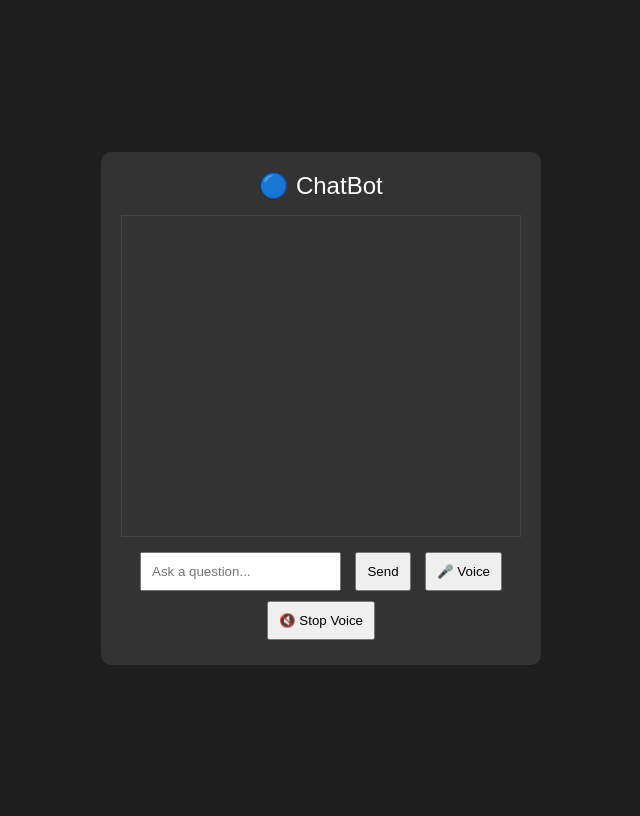
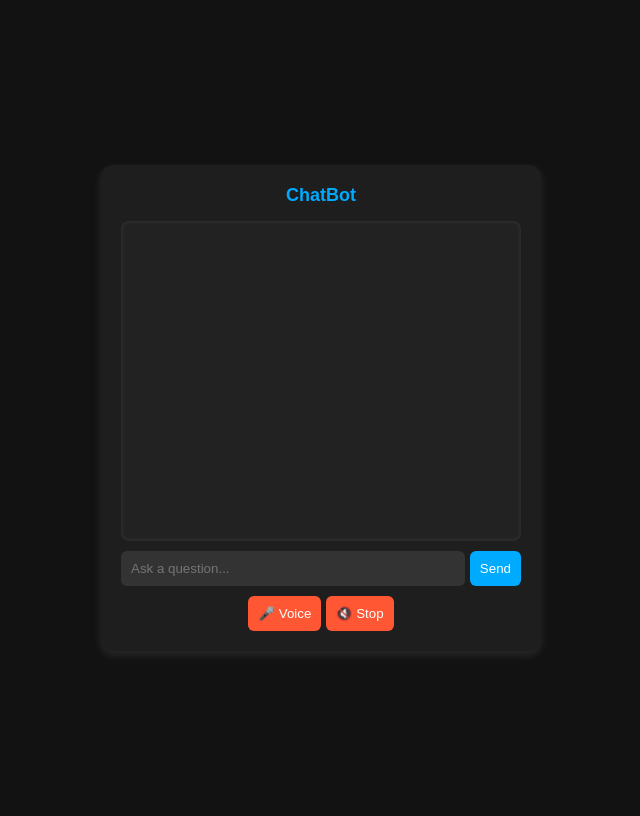
Before and after one commit to RAJPOWELL/ChatBot-Aravind, a Flask app: page / in a window 1280 px wide. Shown: the whole page, without its empty margins (319-959 px from the left). Run offline with Flask 3, Linux system fonts and the light colour scheme; some libraries are stand-ins or nearby versions.

Commit message:
Initial 02

```diff
--- a/static/styles.css
+++ /dev/null
@@ -1,39 +0,0 @@
-body {
-    background-color: #1e1e1e;
-    color: white;
-    font-family: Arial, sans-serif;
-    display: flex;
-    justify-content: center;
-    align-items: center;
-    height: 100vh;
-}
-
-.chat-container {
-    width: 400px;
-    background-color: #333;
-    padding: 20px;
-    border-radius: 10px;
-    text-align: center;
-}
-
-.logo {
-    font-size: 24px;
-    margin-bottom: 15px;
-}
-
-.chat-box {
-    height: 300px;
-    overflow-y: auto;
-    border: 1px solid #444;
-    padding: 10px;
-    margin-bottom: 10px;
-}
-
-input, button {
-    padding: 10px;
-    margin: 5px;
-}
-
-button {
-    cursor: pointer;
-}
--- a/templates/index.html
+++ b/templates/index.html
@@ -4,16 +4,139 @@
     <meta charset="UTF-8">
     <meta name="viewport" content="width=device-width, initial-scale=1.0">
     <title>Chatbot</title>
-    <link rel="stylesheet" href="{{ url_for('static', filename='styles.css') }}">
+    <style>
+        /* General Styles */
+        body {
+            background-color: #121212;
+            color: white;
+            font-family: "Poppins", sans-serif;
+            display: flex;
+            justify-content: center;
+            align-items: center;
+            height: 100vh;
+        }
+
+        /* Chat Container */
+        .chat-container {
+            width: 400px;
+            background-color: #1e1e1e;
+            padding: 20px;
+            border-radius: 12px;
+            box-shadow: 0 4px 10px rgba(255, 255, 255, 0.1);
+            text-align: center;
+        }
+
+        /* Header */
+        .header {
+            display: flex;
+            align-items: center;
+            justify-content: center;
+            margin-bottom: 15px;
+        }
+
+        .logo {
+            width: 40px;
+            height: 40px;
+            margin-right: 10px;
+        }
+
+        .logo-text {
+            font-size: 18px;
+            font-weight: bold;
+            color: #00aaff;
+        }
+
+        /* Chat Box */
+        .chat-box {
+            height: 300px;
+            overflow-y: auto;
+            background: #222;
+            padding: 10px;
+            border-radius: 8px;
+            box-shadow: inset 0 0 5px rgba(255, 255, 255, 0.1);
+            margin-bottom: 10px;
+        }
+
+        /* Chat Messages */
+        .message {
+            padding: 8px 12px;
+            border-radius: 18px;
+            margin-bottom: 5px;
+            width: fit-content;
+            max-width: 80%;
+            word-wrap: break-word;
+        }
+
+        .user {
+            background: #00aaff;
+            color: white;
+            align-self: flex-end;
+            margin-left: auto;
+        }
+
+        .bot {
+            background: #444;
+            color: white;
+            align-self: flex-start;
+        }
+
+        /* Input & Buttons */
+        .input-container {
+            display: flex;
+            gap: 5px;
+        }
+
+        input {
+            flex: 1;
+            padding: 10px;
+            border: none;
+            border-radius: 6px;
+            background: #333;
+            color: white;
+        }
+
+        button {
+            padding: 10px;
+            border: none;
+            border-radius: 6px;
+            cursor: pointer;
+            transition: 0.3s;
+            background: #00aaff;
+            color: white;
+        }
+
+        button:hover {
+            background: #0088cc;
+        }
+
+        /* Voice Controls */
+        .voice-controls {
+            margin-top: 10px;
+        }
+
+        .voice-controls button {
+            background: #ff5733;
+        }
+
+        .voice-controls button:hover {
+            background: #cc4625;
+        }
+    </style>
 </head>
 <body>
     <div class="chat-container">
-        <div class="logo">🔵 ChatBot</div>
+        <div class="header">
+            <div class="logo-text">ChatBot</div>
+        </div>
         <div class="chat-box" id="chat-box"></div>
-        <input type="text" id="user-input" placeholder="Ask a question..." onkeypress="handleKeyPress(event)">
-        <button onclick="sendQuestion()">Send</button>
-        <button onclick="startVoiceInput()">🎤 Voice</button>
-        <button onclick="stopVoice()">🔇 Stop Voice</button>
+        <div class="input-container">
+            <input type="text" id="user-input" placeholder="Ask a question..." onkeypress="handleKeyPress(event)">
+            <button onclick="sendQuestion()">Send</button>
+        </div>
+        <div class="voice-controls">
+            <button onclick="startVoiceInput()">🎤 Voice</button>
+            <button onclick="stopVoice()">🔇 Stop</button>
+        </div>
     </div>
 
     <script src="https://code.responsivevoice.org/responsivevoice.js"></script>
@@ -21,7 +144,7 @@
         function appendMessage(sender, message) {
             let chatBox = document.getElementById("chat-box");
             let messageDiv = document.createElement("div");
-            messageDiv.classList.add(sender);
+            messageDiv.classList.add("message", sender);
             messageDiv.innerText = message;
             chatBox.appendChild(messageDiv);
             chatBox.scrollTop = chatBox.scrollHeight;
@@ -56,17 +179,14 @@
 
             recognition.onresult = function(event) {
                 let speechResult = event.results[0][0].transcript.trim();
-                document.getElementById("user-input").value = speechResult;  // Set text input
-                sendQuestion();  // Send the question automatically after recognition
+                document.getElementById("user-input").value = speechResult;
+                sendQuestion();
             };
 
             recognition.onerror = function(event) {
-                console.error("Speech recognition error:", event);
                 alert("Sorry, I couldn't recognize your voice. Please try again.");
             };
         }
-
-
 
         function stopVoice() {
             responsiveVoice.cancel();
```
Also changed, not shown: static/images/logo.png (added).
